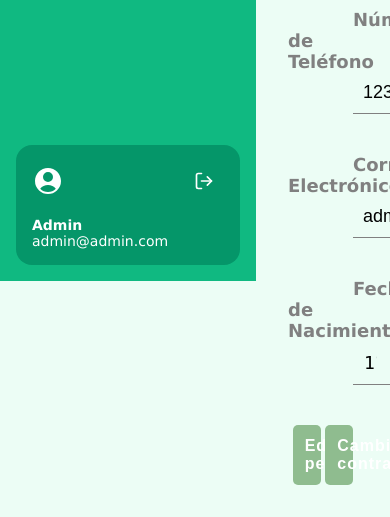
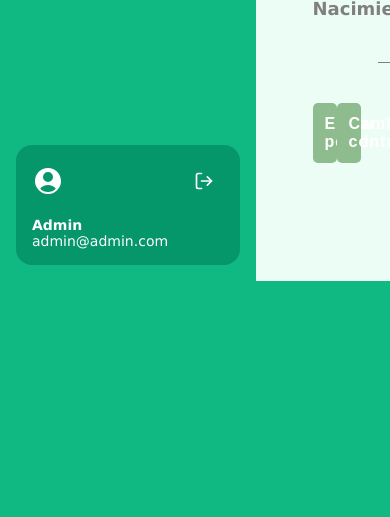
Before and after one commit to Wcno/campusHub, a PHP site: page /app/profile.php in a window 390 px wide; the page is wider, and only the part inside the window is pictured. Shown: the part 563-1080 px from the top of that part. After the commit the page ends 844 px from the top of that part, so only its background shows below. Run offline with PHP 8.4, Linux system fonts and the light colour scheme; a user stored in the database is signed in; data comes from the database, SQL or seed files in the repository; a stand-in replaces the project's code that opens the database connection; some libraries are stand-ins or nearby versions.

Commit message:
change design img, and labels edit

```diff
--- a/app/admin/events/edit.php
+++ b/app/admin/events/edit.php
@@ -195,7 +195,7 @@
         </div>
 
         <div class="button-group">
-          <button class="btn btn-primary" type="submit">Crear Evento</button>
+          <button class="btn btn-primary" type="submit">Guardar cambios</button>
           <button type="button" class="btn btn-secondary" onclick="window.location.href = 'list'">Cancelar</button>
         </div>
       </form>
--- a/app/profile.php
+++ b/app/profile.php
@@ -6,21 +6,19 @@
 require_once '../includes/bootstrap.php';
 
 $pdo = db_connect();
-$id = 3; // Este es el ID que quieres consultar
 
-// Consulta SQL
-$stmt = $pdo->prepare("SELECT name FROM users WHERE id = :id");
+// Obtener datos del usuario autenticado
+$id = $_SESSION['user']['id'];
+
+$stmt = $pdo->prepare("SELECT name, phone_number, email, birth_date, img_profile FROM users WHERE id = :id");
 $stmt->execute([':id' => $id]);
 $row = $stmt->fetch(PDO::FETCH_ASSOC);
 
-// Verifica si los datos de sesión están definidos
-if (!isset($_SESSION['user'])) {
-  $_SESSION['user'] = [
-    'name' => $row['name'] ?? 'Nombre no disponible',
-    'phone_number' => '123456789', // Sustituye por un valor real
-    'email' => 'admin@admin.com', // Sustituye por un valor real
-    'birth_date' => '1984-11-23'  // Sustituye por un valor real
-  ];
+if ($row) {
+    $_SESSION['user'] = array_merge($_SESSION['user'], $row);
+} else {
+    echo "Usuario no encontrado.";
+    exit;
 }
 
 // Manejo del formulario
--- a/css/perfil.css
+++ b/css/perfil.css
@@ -106,50 +106,3 @@
 .profile-info input {
     width: 0%;
 }
-
-/* Responsivo */
-@media screen and (max-width: 1024px) {
-    .main-container {
-        height: fit-content;
-    }
-
-    .panel {
-        height: fit-content;
-        flex-direction: column;
-    }
-
-    .main-content {
-        width: 100%;
-        height: fit-content;
-    }
-
-    .profile-info {
-        width: fit-content;
-    }
-
-    .form-container {
-        width: 100%;
-    }
-}
-
-@media screen and (max-width: 630px) {
-    .main-container {
-        width: 100%;
-        height: fit-content;
-    }
-
-    .panel {
-        width: 100%;
-        height: fit-content;
-    }
-
-    .main-content {
-        width: 100%;
-        height: fit-content;
-        flex-direction: column;
-    }
-
-    .form-container {
-        width: 100%;
-    }
-}
```
Also changed, not shown: css/home.css (+4 -5 lines), css/my-events.css (+3 -5 lines), uploads/Programacion-informatica-scaled-e1724960033513.jpg (added), uploads/profile_674222f9970ce7.30489472_9203764.png (added), uploads/profile_6742261e3f77c4.37288671_output (1).png (added). Lines whose indentation alone changed are shown as unchanged.
